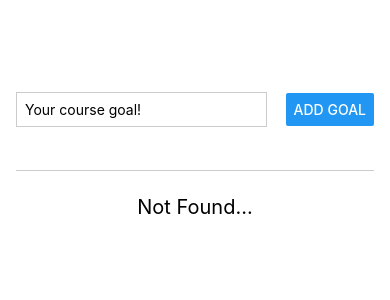
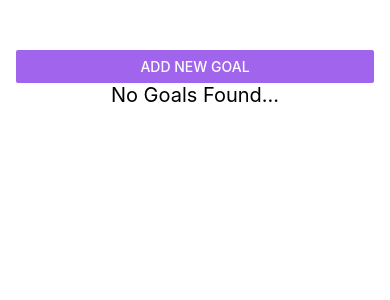
Before and after one commit to Animesh-weavers/course-goals-app, a React Native app: screen / in a window 390 px wide. Before the commit this address had no page. Shown: the top 300 px of the page. Built offline with nearby package versions, Linux system fonts and the light colour scheme.

Commit message:
complete

```diff
--- a/App.js
+++ b/App.js
@@ -1,10 +1,26 @@
 import React, { useState } from "react";
-import { StyleSheet, View, Text, FlatList } from "react-native";
+import {
+  StyleSheet,
+  View,
+  Text,
+  FlatList,
+  Button,
+  StatusBar,
+} from "react-native";
 import GoalInput from "./components/GoalInput";
 import GoalItem from "./components/GoalItem";
 
 export default function App() {
+  const [modalIsVisible, setModalIsVisible] = useState(false);
   const [courseGoals, setCourseGoals] = useState([]);
+
+  const startAddGoalHandler = () => {
+    setModalIsVisible(true);
+  };
+
+  const endAddGoalHandler = () => {
+    setModalIsVisible(false);
+  };
 
   const addGoalHandler = (enteredGoalText) => {
     if (enteredGoalText !== "") {
@@ -15,17 +31,45 @@
     } else if (enteredGoalText === "") {
       alert("Please enter your goals...");
     }
+    endAddGoalHandler();
+  };
+
+  const deleteGoalHandler = (id) => {
+    setCourseGoals((currentCourseGoals) => {
+      return currentCourseGoals.filter((goal) => goal.id !== id);
+    });
   };
 
   return (
+    <>
+      <StatusBar
+        animated={true}
+        backgroundColor="#311b6b"
+        showHideTransition="slide"
+      />
       <View style={styles.appContainer}>
-      <GoalInput onAddGoal={addGoalHandler} />
+        <Button
+          title="Add New Goal"
+          color="#a065ec"
+          onPress={startAddGoalHandler}
+        />
+        <GoalInput
+          onAddGoal={addGoalHandler}
+          visible={modalIsVisible}
+          onCancel={endAddGoalHandler}
+        />
         <View style={styles.goalsContainer}>
           {courseGoals.length !== 0 && (
             <FlatList
               data={courseGoals}
               renderItem={(itemData) => {
-              return <GoalItem text={itemData.item.text} />;
+                return (
+                  <GoalItem
+                    text={itemData.item.text}
+                    id={itemData.item.id}
+                    onDeleteItem={deleteGoalHandler}
+                  />
+                );
               }}
               keyExtractor={(item, index) => item.id}
               alwaysBounceVertical={false}
@@ -33,11 +77,12 @@
           )}
           {courseGoals.length === 0 && (
             <Text style={{ fontSize: 20, textAlign: "center" }}>
-            Not Found...
+              No Goals Found...
             </Text>
           )}
         </View>
       </View>
+    </>
   );
 }
 
--- a/components/GoalInput.js
+++ b/components/GoalInput.js
@@ -1,4 +1,12 @@
-import { View, TextInput, StyleSheet,Button } from "react-native";
+import {
+  View,
+  TextInput,
+  StyleSheet,
+  Button,
+  Modal,
+  Image,
+  StatusBar,
+} from "react-native";
 import React, { useState } from "react";
 
 const GoalInput = (props) => {
@@ -14,34 +22,61 @@
   };
 
   return (
+    <Modal visible={props.visible} animationType="slide">
       <View style={styles.inputContainer}>
+        <Image
+          style={styles.image}
+          source={require("../assets/images/goal.png")}
+        />
         <TextInput
           value={enteredGoalText}
           placeholder="Your course goal!"
           style={styles.textInput}
           onChangeText={goalInputHandler}
         />
-      <Button title="Add Goal" onPress={addGoalHandler} />
+        <View style={styles.buttonContainer}>
+          <View style={styles.button}>
+            <Button title="Cancel" onPress={props.onCancel} color="#f31282" />
           </View>
+          <View style={styles.button}>
+            <Button title="Add Goal" onPress={addGoalHandler} color="#5e0acc" />
+          </View>
+        </View>
+      </View>
+    </Modal>
   );
 };
 
 const styles = StyleSheet.create({
   inputContainer: {
     flex: 1,
-    flexDirection: "row",
-    justifyContent: "space-between",
+    justifyContent: "center",
     alignItems: "center",
-    marginBottom: 24,
     borderBottomWidth: 1,
     borderBottomColor: "#cccccc",
+    padding: 16,
+    backgroundColor: "#311b6b",
   },
   textInput: {
     borderWidth: 1,
-    borderColor: "#cccccc",
-    width: "70%",
-    marginRight: 8,
-    padding: 8,
+    borderColor: "#e4d0ff",
+    backgroundColor: "#e4d0ff",
+    borderRadius: 6,
+    width: "100%",
+    padding: 16,
+  },
+  buttonContainer: {
+    marginTop: 17,
+    flexDirection: "row",
+  },
+  button: {
+    width: 100,
+    marginHorizontal: 8,
+  },
+  image: {
+    width: 100,
+    height: 100,
+    margin: 20,
   },
 });
 
--- a/components/GoalItem.js
+++ b/components/GoalItem.js
@@ -1,10 +1,16 @@
-import { View, Text, StyleSheet } from "react-native";
+import { View, Text, StyleSheet, Pressable } from "react-native";
 import React from "react";
 
 const GoalItem = (props) => {
   return (
     <View style={styles.goalItem}>
-      <Text style={styles.goalItemText}>{props.text}</Text>
+      <Pressable
+        android_ripple={{ color: "#210644" }}
+        onPress={props.onDeleteItem.bind(this, props.id)}
+        style={({ pressed }) => pressed && styles.pressedItem}
+      >
+        <Text style={styles.goalItemText}>{props.text}</Text>
+      </Pressable>
     </View>
   );
 };
@@ -14,10 +20,13 @@
     margin: 8,
     borderRadius: 6,
     backgroundColor: "#5e0acc",
-    padding: 8,
   },
   goalItemText: {
     color: "white",
+    padding: 8,
+  },
+  pressedItem: {
+    opacity: 0.5,
   },
 });
 
```
Also changed, not shown: assets/images/goal.png (added). Lines whose indentation alone changed are shown as unchanged.
